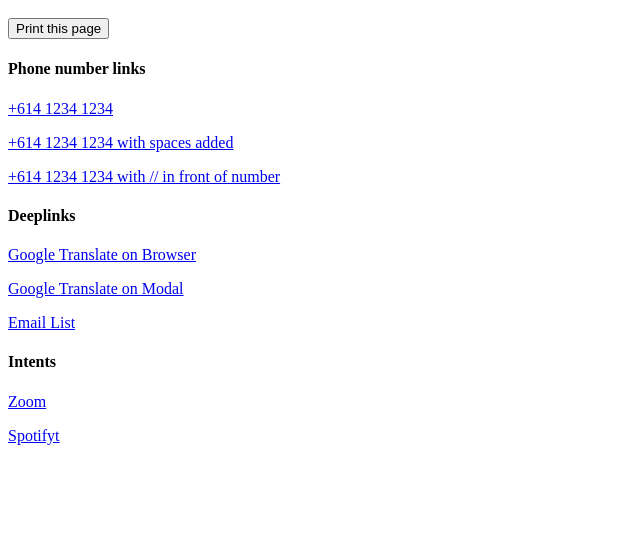
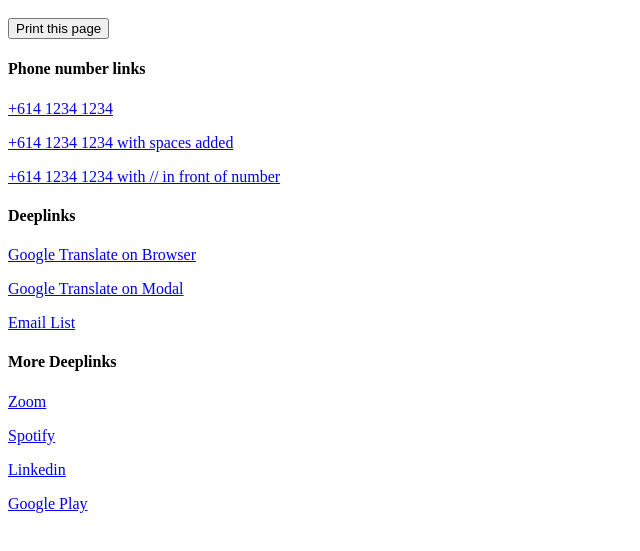
Before and after one commit to jtran-anonyome/jtran-anonyome.github.io, a plain HTML site: page index.html in a window 1280 px wide. Shown: the part 101-652 px from the top of the page, without its empty margins (0-640 px from the left). Drawn offline with Linux system fonts and the light colour scheme.

Commit message:
Update index.html

```diff
--- a/index.html
+++ b/index.html
@@ -16,11 +16,11 @@
 <p><a href="mysudo://screen/webview?url=https%3A%2F%2Ftranslate.google.com%2F%23view%3Dhome%26op%3Dtranslate%26sl%3Den%26tl%3Den%26text%3Dtest"> Google Translate on Modal</a></p>
 <p><a href="mysudo://screen/email/list"> Email List</a></p>
 
-<h4>Intents</h4>
+<h4>More Deeplinks</h4>
 <p><a href="zoomus://"> Zoom</a></p>
-<p><a href="Spotify://"> Spotifyt</a></p>
-
-
+<p><a href="Spotify://"> Spotify</a></p>
+<p><a href="linkedin://"> Linkedin</a></p>
+<p><a href="market://"> Google Play</a></p>
 
 
 </body>
```
